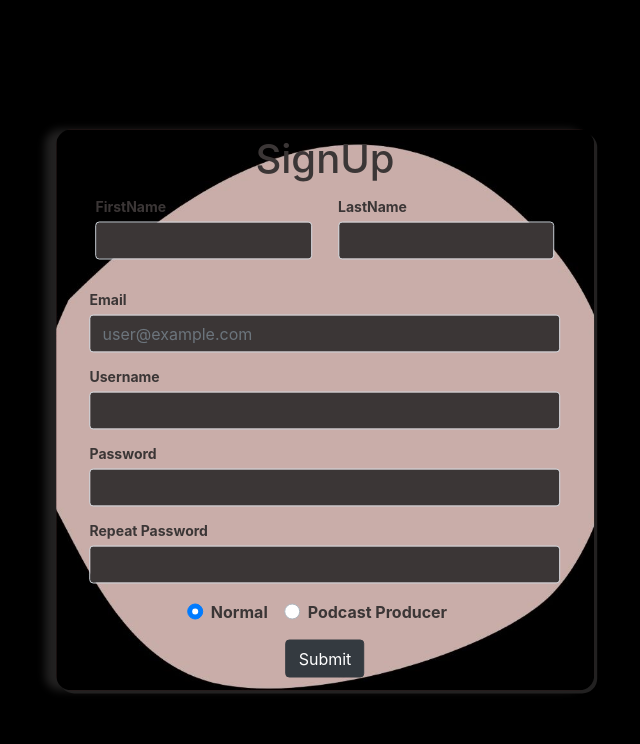
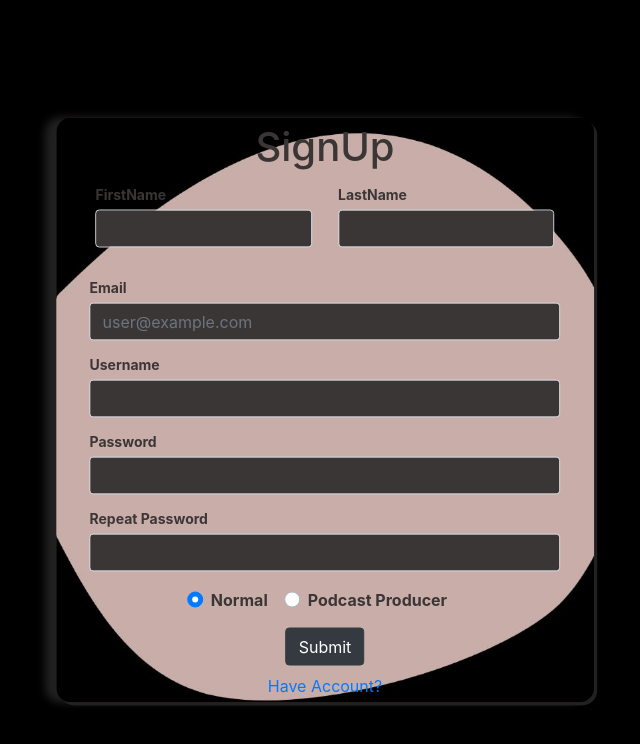
Before and after one commit to zolfaShefreie/BookEcho-Frontend, a React (Create React App) app: page /signup in a window 1280 px wide. Shown: the top 744 px of the page, without its empty margins (315-955 px from the left). Built offline with nearby package versions, Linux system fonts and the light colour scheme.

Commit message:
add router for link pages

```diff
--- a/package.json
+++ b/package.json
@@ -9,6 +9,8 @@
     "axios": "^0.21.1",
     "react": "^17.0.2",
     "react-dom": "^17.0.2",
+    "react-router": "^5.2.0",
+    "react-router-dom": "^5.2.0",
     "react-scripts": "4.0.3",
     "web-vitals": "^1.0.1"
   },
--- a/src/App.js
+++ b/src/App.js
@@ -1,26 +1,14 @@
 import logo from './logo.svg';
 import './App.css';
 import Signup from './components/signup.js'
+import Login from "./components/login";
+import Routes from "./components/routers"
 
 function App() {
   return (
-    <div className="App">
-      {/*<header className="App-header">*/}
-      {/*  <img src={logo} className="App-logo" alt="logo" />*/}
-      {/*  <p>*/}
-      {/*    Edit <code>src/App.js</code> and save to reload.*/}
-      {/*  </p>*/}
-      {/*  <a*/}
-      {/*    className="App-link"*/}
-      {/*    href="https://reactjs.org"*/}
-      {/*    target="_blank"*/}
-      {/*    rel="noopener noreferrer"*/}
-      {/*  >*/}
-      {/*    Learn React*/}
-      {/*  </a>*/}
-      {/*</header>*/}
-      <Signup/>
-    </div>
+      <div className="App">
+        <Routes/>
+      </div>
   );
 }
 
--- a/src/components/login.js
+++ b/src/components/login.js
@@ -1,8 +1,10 @@
 import React from 'react';
 import axios from "axios";
+import {Link} from "react-router-dom";
 
 
 class Login extends React.Component{
+
     constructor(){
         super();
         this.URL = 'http://127.0.0.1:8000/account/login/';
@@ -61,11 +63,12 @@ class Login extends React.Component{
                     <br/>
                     <button className="btn btn-dark m-2" onClick={this.handleSubmit}>Login</button>
                 </form>
+                <Link to="/signup/" style={{fontWeight: 'normal'}}>Create Account?</Link>
             </div>
         )
     }
 
-        async handleSubmit(event){
+    async handleSubmit(event){
         event.preventDefault();
 
         await axios.post(`${this.URL}`, {
--- /dev/null
+++ b/src/components/routers.js
@@ -0,0 +1,17 @@
+import React, { useEffect } from 'react';
+import { Route, Switch, useHistory, BrowserRouter } from 'react-router-dom';
+import Login from './login';
+import SignUp from './signup';
+
+
+export default function Routes() {
+    return (
+        <BrowserRouter>
+            <Switch>
+                <Route exact path="/login" render={() => <Login/>}/>
+                <Route exact path="/signup" render={() => <SignUp/>}/>
+            </Switch>
+        </BrowserRouter>
+
+    );
+}
--- a/src/components/signup.js
+++ b/src/components/signup.js
@@ -1,6 +1,6 @@
 import React from 'react';
 import axios from "axios";
-
+import {Link} from "react-router-dom";
 
 class SignUp extends React.Component{
 
@@ -130,6 +130,7 @@ class SignUp extends React.Component{
                     <br/>
                     <button className="btn btn-dark m-2" onClick={this.handleSubmit}>Submit</button>
                 </form>
+                <Link to="/login/" style={{fontWeight: 'normal'}}>Have Account?</Link>
             </div>
         );
     }
```
Also changed, not shown: 1 other file (tests, documents, lock files or other folders).
